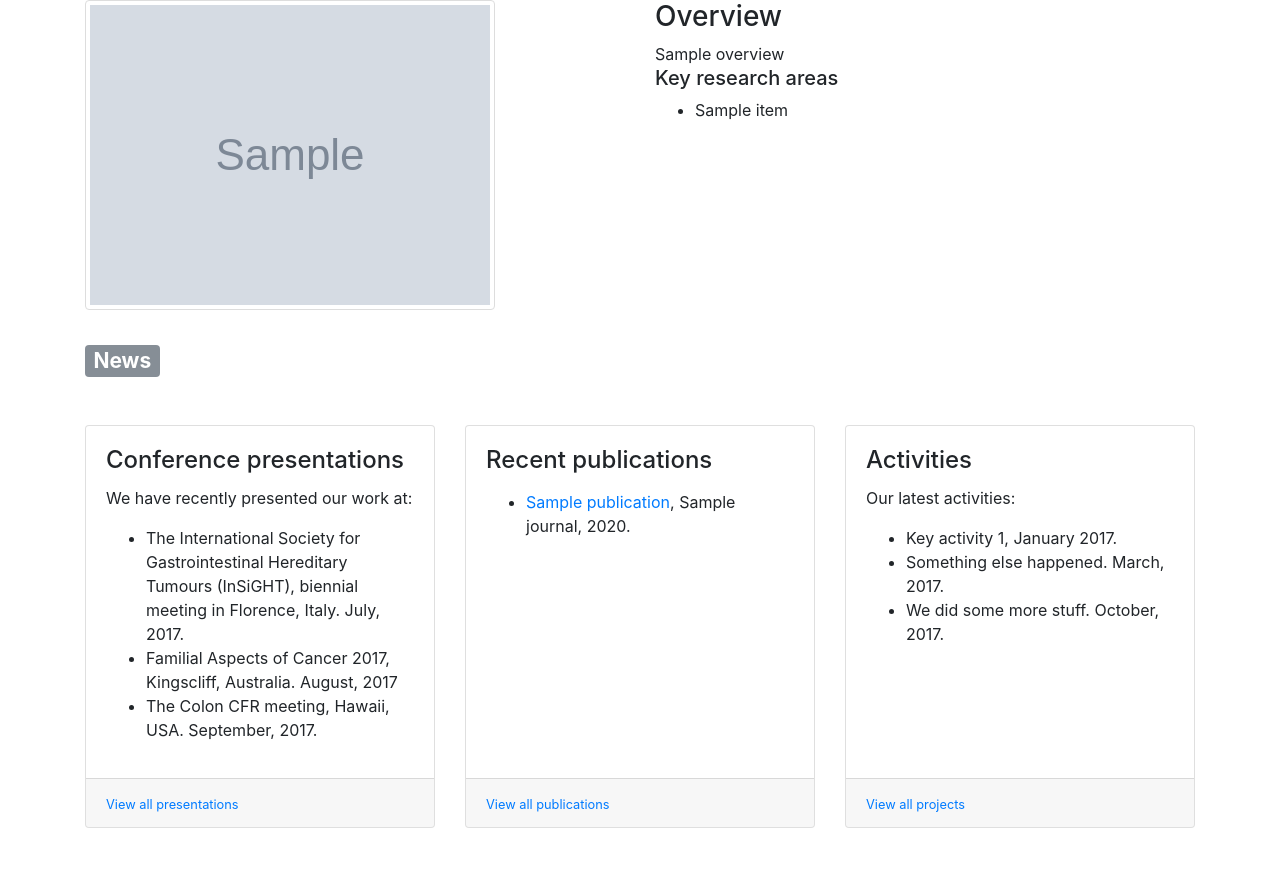
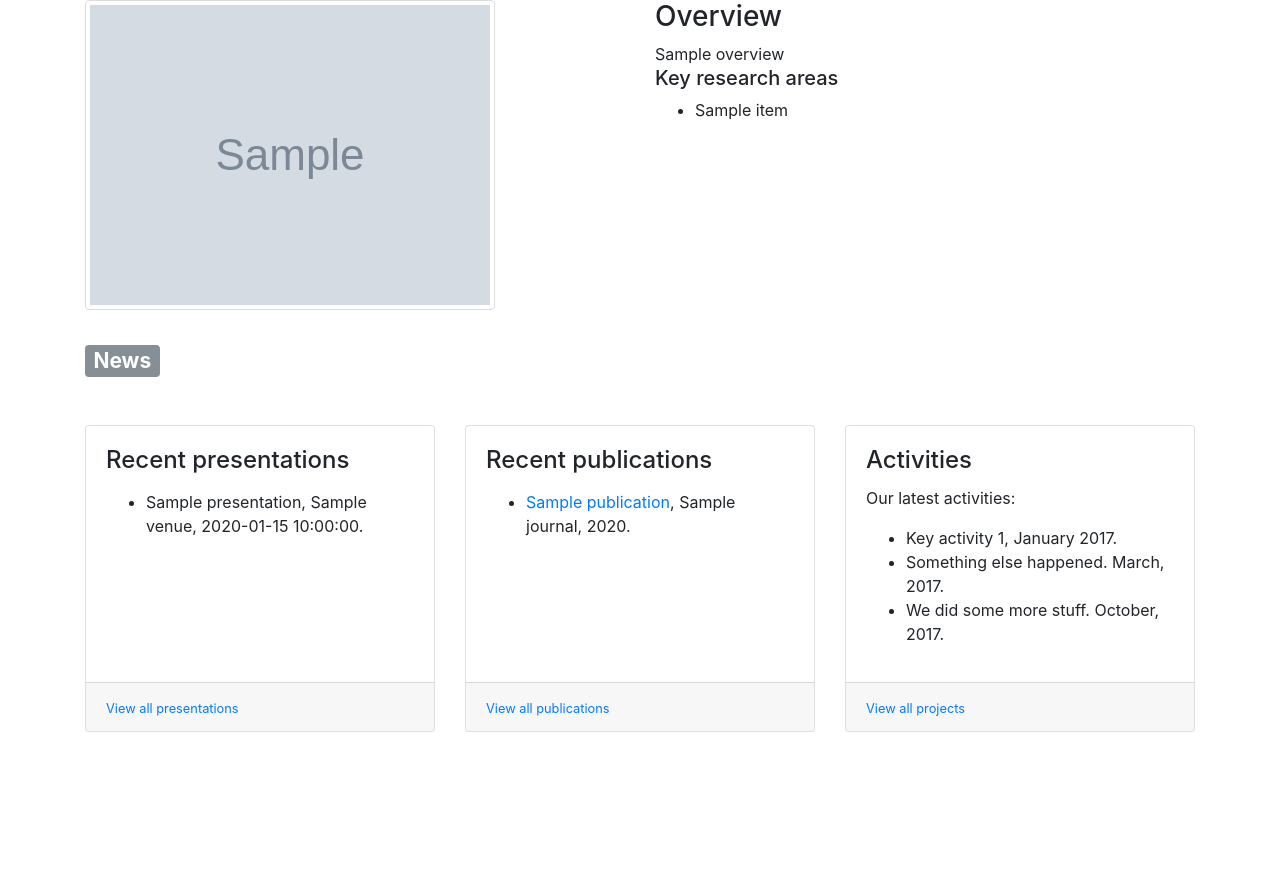
Before and after one commit to bjpop/coglabweb, a Python web app: template templates/index.html in a window 1280 px wide. Shown: the part 420-1296 px from the top of the page. After the commit the page ends 1152 px from the top, so only its background shows below. Run offline with Jinja, Linux system fonts and the light colour scheme; the template is opened without the code that fills it: most values are stand-ins (such as "Sample title", 1, 10 or a date in 2020); grey boxes marked "Sample" are stand-in pictures; some libraries are stand-ins or nearby versions.

Commit message:
Presentations on index

```diff
--- a/templates/index.html
+++ b/templates/index.html
@@ -38,18 +38,17 @@
 
   <div class="card">
     <div class="card-body">
-      <h4 class="card-title">Conference presentations</h4>
+      <h4 class="card-title">Recent presentations</h4>
       <p class="card-text">
-        We have recently presented our work at:
         <ul>
-          <li>The International Society for Gastrointestinal Hereditary Tumours (InSiGHT), biennial meeting in Florence, Italy. July, 2017.</li>
-          <li>Familial Aspects of Cancer 2017, Kingscliff, Australia. August, 2017</li>
-          <li>The Colon CFR meeting, Hawaii, USA. September, 2017.</li>
+            {% for presentation in presentations %}
+              <li>{{ presentation.title }}, {{ presentation.venue }}, {{ presentation.date }}.</li>
+            {% endfor %}
         </ul>
       </p>
     </div>
     <div class="card-footer">
-      <small class="text-muted"><a href="publications.html#presentations">View all presentations</a></small>
+      <small class="text-muted"><a href="presentations.html">View all presentations</a></small>
     </div>
   </div>
 
```
Also changed, not shown: coglabweb/main.py (+7 -0 lines), docs/index.html (+5 -7 lines).
